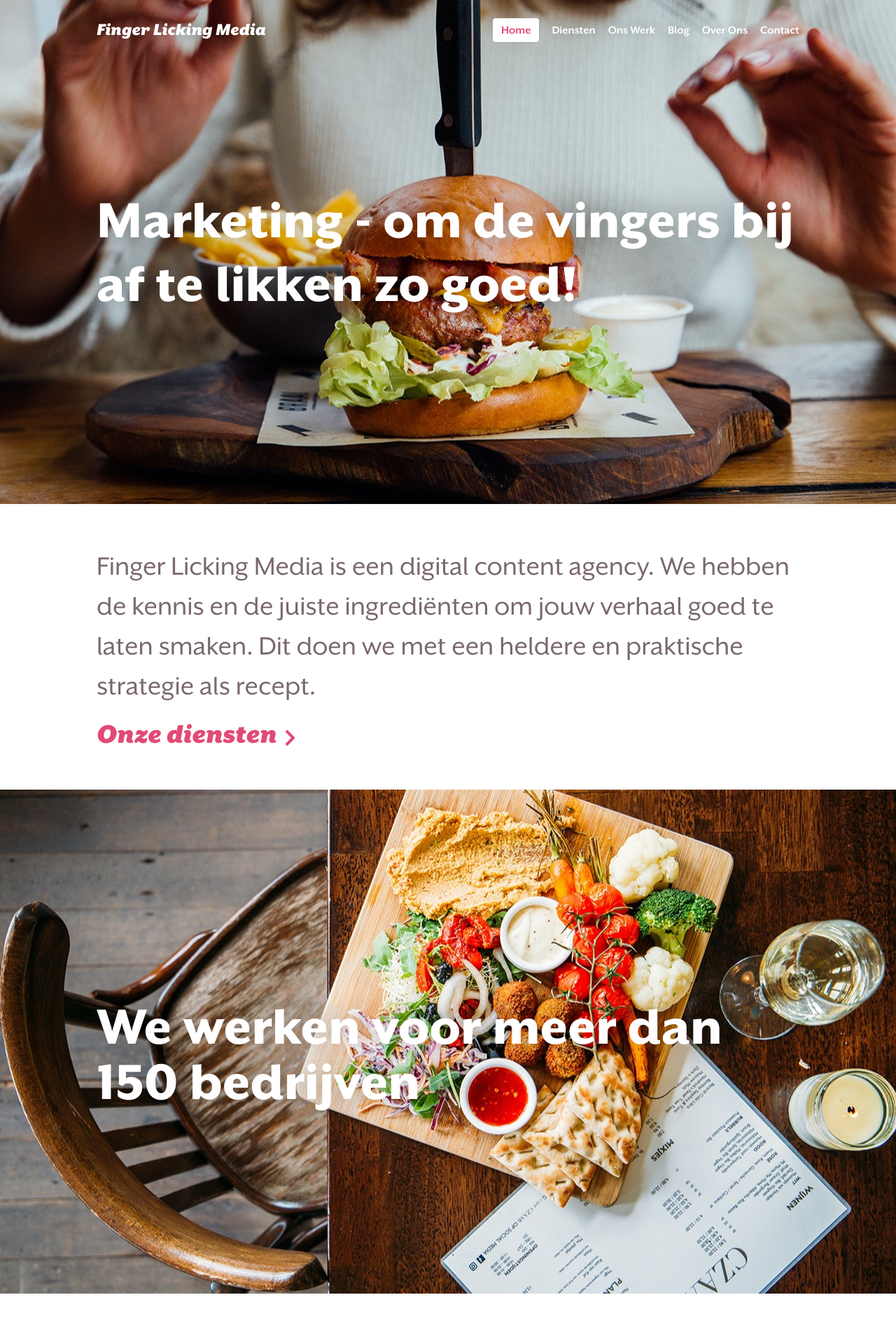
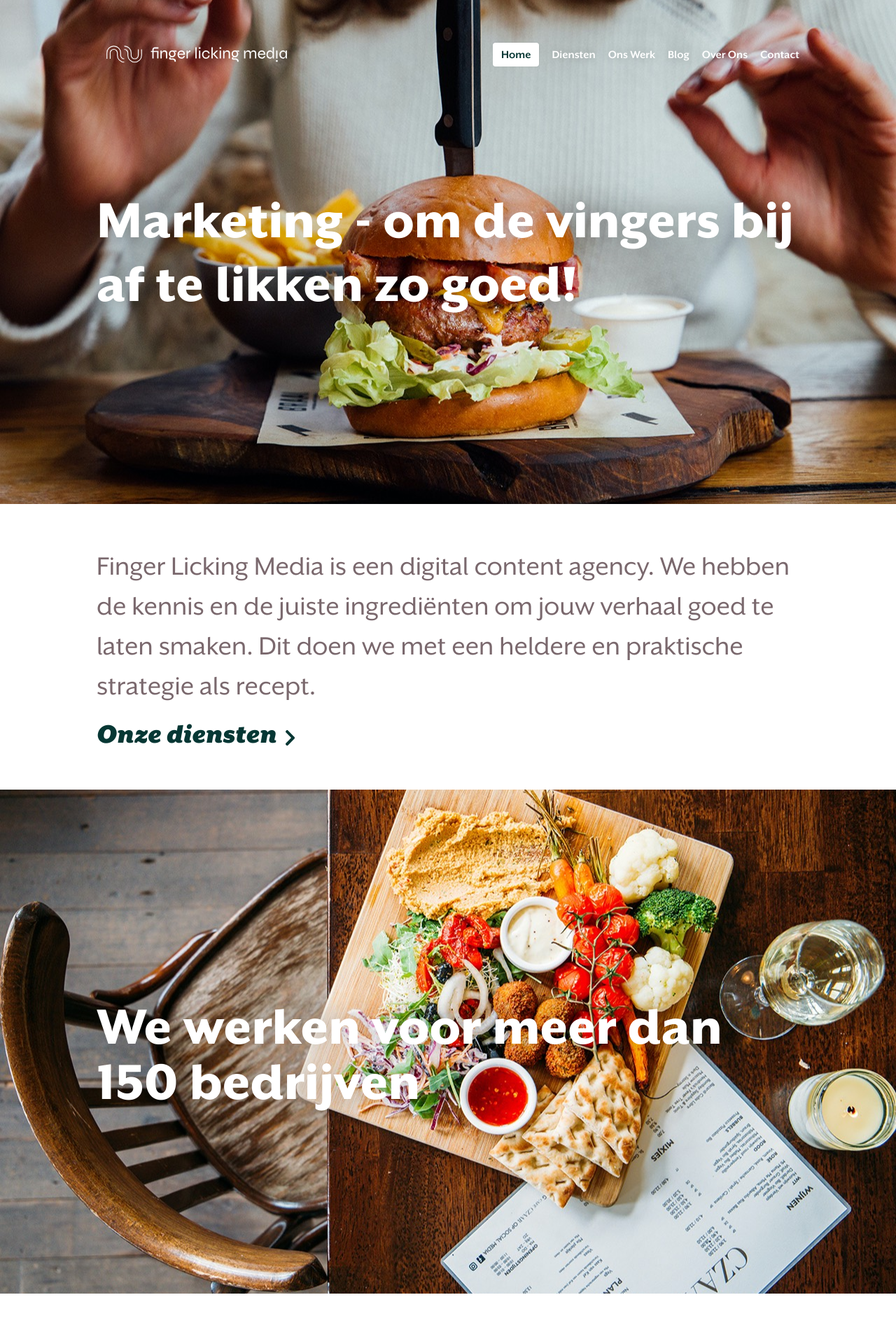
Before and after one commit to Moriaantje/fingerlickingmedia, a Jekyll site: the page built from index.html, in a window 1280 px wide. Shown: the top 1920 px of the page at 70% size. Built offline with Jekyll 4.4.1, drawn with Linux system fonts in a browser that asks for light colours.

Commit message:
Change logo and primary color

```diff
--- a/_includes/header.html
+++ b/_includes/header.html
@@ -1,8 +1,9 @@
 <header class="masthead">
   <div class="wrapper">
-    <h1 class="logo">
-      <a href="/">Finger Licking Media</a>
-    </h1>
+    <div class="logo">
+      <img src="/assets/images/logos/FLM_logo.svg"
+type="image/svg+xml"/>
+    </div>
     <nav id="navigation" role="navigation">
       <ul>
         {% assign mypages = site.pages | sort: "menu_order" %}
--- a/assets/stylesheets/application.css
+++ b/assets/stylesheets/application.css
@@ -184,7 +184,6 @@ body {
 a {
   color: #393234;
   text-decoration: none;
-  -webkit-transition: color .3s;
   transition: color .3s; }
   a:hover {
     text-decoration: underline; }
@@ -199,7 +198,6 @@ a {
   cursor: pointer; }
 
 .tns-slider {
-  -webkit-transition: all 0s;
   transition: all 0s; }
 
 .tns-slider > .tns-item {
@@ -236,25 +234,19 @@ a {
 .tns-gallery > .tns-item {
   position: absolute;
   left: -100%;
-  -webkit-transition: transform 0s, opacity 0s;
-  -webkit-transition: opacity 0s, -webkit-transform 0s;
-  transition: opacity 0s, -webkit-transform 0s;
-  transition: transform 0s, opacity 0s;
-  transition: transform 0s, opacity 0s, -webkit-transform 0s; }
+  transition: transform 0s, opacity 0s; }
 
 .tns-gallery > .tns-slide-active {
   position: relative;
   left: auto !important; }
 
 .tns-gallery > .tns-moving {
-  -webkit-transition: all 0.25s;
   transition: all 0.25s; }
 
 .tns-autowidth {
   display: inline-block; }
 
 .tns-lazy-img {
-  -webkit-transition: opacity 0.6s;
   transition: opacity 0.6s;
   opacity: 0.6; }
 
@@ -262,7 +254,6 @@ a {
   opacity: 1; }
 
 .tns-ah {
-  -webkit-transition: height 0s;
   transition: height 0s; }
 
 .tns-ovh {
@@ -323,41 +314,29 @@ a {
   left: 0;
   padding-top: 30px; }
   .masthead .wrapper {
-    display: -webkit-box;
     display: flex;
-    -webkit-box-orient: horizontal;
-    -webkit-box-direction: normal;
     flex-direction: row;
     flex-wrap: wrap;
-    -webkit-box-pack: start;
     justify-content: flex-start;
-    -webkit-box-align: center;
     align-items: center; }
   .masthead .logo {
     font-size: 26px;
     font-family: 'mreavesxlsanot-ultraitalic';
     text-shadow: 0px 0px 15px rgba(0, 0, 0, 0.2); }
-  .masthead .logo a {
-    color: #fff; }
-    .masthead .logo a:hover {
-      color: #E24A74;
-      text-decoration: none; }
+  .masthead .logo img {
+    height: 90px; }
+    .masthead .logo img:hover {
+      fill: #063734; }
   #our-work .masthead {
     z-index: 2; }
   @media only screen and (max-width: 340px) {
     .masthead .logo {
       font-size: 21px; } }
-
 #navigation {
-  display: -webkit-box;
   display: flex;
-  -webkit-box-orient: horizontal;
-  -webkit-box-direction: normal;
   flex-direction: row;
   flex-wrap: wrap;
-  -webkit-box-pack: start;
   justify-content: flex-start;
-  -webkit-box-align: start;
   align-items: flex-start;
   margin-left: auto; }
   #navigation a {
@@ -366,15 +345,10 @@ a {
   #navigation nav {
     margin-left: auto; }
   #navigation ul {
-    display: -webkit-box;
     display: flex;
-    -webkit-box-orient: horizontal;
-    -webkit-box-direction: normal;
     flex-direction: row;
     flex-wrap: wrap;
-    -webkit-box-pack: start;
     justify-content: flex-start;
-    -webkit-box-align: start;
     align-items: flex-start; }
   #navigation li {
     font-family: 'mreavesxlsanot-bold';
@@ -384,7 +358,7 @@ a {
   #navigation li:last-child {
     margin-right: 0; }
   #navigation li.selected a {
-    color: #E24A74;
+    color: #063734;
     background: #fff;
     border-radius: 4px;
     padding-top: 8px;
@@ -402,15 +376,10 @@ a {
   #navigation ul {
     display: none; }
   #navigation #hamburger {
-    display: -webkit-box;
     display: flex;
-    -webkit-box-orient: horizontal;
-    -webkit-box-direction: normal;
     flex-direction: row;
     flex-wrap: wrap;
-    -webkit-box-pack: start;
     justify-content: flex-start;
-    -webkit-box-align: center;
     align-items: center;
     position: relative;
     z-index: 9999;
@@ -422,7 +391,6 @@ a {
       width: 100%;
       height: 2px;
       background: #fff;
-      -webkit-transition: all .3s;
       transition: all .3s; }
     #navigation #hamburger:before, #navigation #hamburger:after {
       position: absolute;
@@ -455,23 +423,16 @@ a {
     background: #fff; }
   #navigation.is-active #hamburger:before {
     top: 8px;
-    -webkit-transform: rotate(45deg);
     transform: rotate(45deg); }
   #navigation.is-active #hamburger:after {
-    -webkit-transform: rotate(-45deg);
     transform: rotate(-45deg);
     bottom: 8px; } }
 
 .page-header {
-  display: -webkit-box;
   display: flex;
-  -webkit-box-orient: vertical;
-  -webkit-box-direction: normal;
   flex-direction: column;
   flex-wrap: wrap;
-  -webkit-box-pack: center;
   justify-content: center;
-  -webkit-box-align: center;
   align-items: center;
   width: 100%;
   background-size: cover;
@@ -528,7 +489,6 @@ a {
         #our-work .page-header p {
           font-size: 26px;
           line-height: 33px; } }
-
 .video-header video {
   display: block;
   width: 100vw;
@@ -547,7 +507,7 @@ a {
     font-family: 'mreavesxlsanot-bolditalic'; }
   .introduction a {
     display: inline-block;
-    color: #E24A74;
+    color: #063734;
     font-size: 41px;
     line-height: 33px;
     font-family: 'mreavesxlsanot-ultraitalic'; }
@@ -570,17 +530,11 @@ a {
       line-height: 37px; }
     .introduction .arrow {
       background-position: center -30px; } }
-
 .about-our-work {
-  display: -webkit-box;
   display: flex;
-  -webkit-box-orient: vertical;
-  -webkit-box-direction: normal;
   flex-direction: column;
   flex-wrap: wrap;
-  -webkit-box-pack: center;
   justify-content: center;
-  -webkit-box-align: center;
   align-items: center;
   height: calc(100vw / 16 * 9);
   min-height: 720px;
@@ -615,7 +569,6 @@ a {
       .about-our-work p {
         font-size: 31px;
         line-height: 47px; } }
-
 .clients {
   margin-bottom: 60px; }
   .clients header {
@@ -634,19 +587,13 @@ a {
     grid-column-gap: 18px;
     grid-row-gap: 60px; }
   .clients .client-logo-grid li {
-    display: -webkit-box;
     display: flex;
-    -webkit-box-orient: horizontal;
-    -webkit-box-direction: normal;
     flex-direction: row;
     flex-wrap: wrap;
-    -webkit-box-pack: center;
     justify-content: center;
-    -webkit-box-align: center;
     align-items: center;
     text-align: center;
     max-width: 195px;
-    -webkit-transition: opacity .3s;
     transition: opacity .3s; }
     .clients .client-logo-grid li img {
       max-width: 100%;
@@ -666,7 +613,6 @@ a {
     .clients .client-logo-grid ol {
       -ms-grid-columns: 1fr 1fr;
       grid-template-columns: 1fr 1fr; } }
-
 .services {
   display: -ms-grid;
   display: grid;
@@ -694,7 +640,6 @@ a {
       -ms-grid-columns: 1fr;
       grid-template-columns: 1fr;
       grid-row-gap: 36px; } }
-
 #our-work .our-work-slider {
   margin-bottom: 60px; }
   #our-work .our-work-slider .slide {
@@ -775,7 +720,6 @@ a {
       -ms-grid-columns: 1fr;
       grid-template-columns: 1fr;
       grid-row-gap: 36px; } }
-
 .contact-details {
   font-size: 26px;
   line-height: 40px;
@@ -800,7 +744,7 @@ a {
     font-size: 41px;
     line-height: 52px; }
   .call-to-action a {
-    color: #E24A74;
+    color: #063734;
     word-wrap: break-word; }
   @media only screen and (max-width: 900px) {
     .call-to-action h2 {
@@ -809,7 +753,6 @@ a {
     .call-to-action p {
       font-size: 31px;
       line-height: 41px; } }
-
 #blog .post {
   width: 100%;
   max-width: 700px;
@@ -828,7 +771,7 @@ a {
       font-size: 26.5px;
       line-height: 39px; }
   #blog .post a {
-    color: #E24A74; }
+    color: #063734; }
   #blog .post h1, #blog .post h2, #blog .post h3, #blog .post p, #blog .post ul, #blog .post ol, #blog .post img, #blog .post hr, #blog .post table {
     margin-bottom: 18px; }
   #blog .post h1, #blog .post h2, #blog .post h3 {
@@ -878,15 +821,10 @@ a {
   margin-left: auto;
   margin-bottom: 60px; }
   #blog .overview .post {
-    display: -webkit-box;
     display: flex;
-    -webkit-box-orient: horizontal;
-    -webkit-box-direction: normal;
     flex-direction: row;
     flex-wrap: wrap;
-    -webkit-box-pack: start;
     justify-content: flex-start;
-    -webkit-box-align: start;
     align-items: flex-start;
     width: 100%;
     max-width: 900px;
@@ -901,7 +839,6 @@ a {
       margin-right: 36px;
       margin-bottom: 18px; }
     #blog .overview .post .post-content {
-      -webkit-box-flex: 1;
       flex: 1; }
     #blog .overview .post header {
       margin-bottom: 18px; }
@@ -918,20 +855,14 @@ a {
       display: block; }
       #blog .overview .post .featured-image {
         width: 100%; } }
-
 footer {
   padding-top: 120px;
   padding-bottom: 120px; }
   footer .wrapper {
-    display: -webkit-box;
     display: flex;
-    -webkit-box-orient: horizontal;
-    -webkit-box-direction: normal;
     flex-direction: row;
     flex-wrap: wrap;
-    -webkit-box-pack: start;
     justify-content: flex-start;
-    -webkit-box-align: start;
     align-items: flex-start; }
   footer .logo {
     opacity: 0.5;
@@ -939,15 +870,10 @@ footer {
     font-family: 'mreavesxlsanot-ultraitalic';
     font-size: 26px; }
   footer .social-media {
-    display: -webkit-box;
     display: flex;
-    -webkit-box-orient: horizontal;
-    -webkit-box-direction: normal;
     flex-direction: row;
     flex-wrap: wrap;
-    -webkit-box-pack: start;
     justify-content: flex-start;
-    -webkit-box-align: start;
     align-items: flex-start;
     margin-left: auto; }
   footer .social-media li {
@@ -977,7 +903,6 @@ footer {
     footer .social-media li {
       margin-right: 12px;
       margin-left: 0; } }
-
 .wrapper {
   width: 100%;
   max-width: 1100px;
--- a/assets/stylesheets/base/_variables.scss
+++ b/assets/stylesheets/base/_variables.scss
@@ -16,4 +16,4 @@ $line-height-copy: 25px;
 // ==================================
 //
 $color-copy:       #393234;
-$color-primary:    #E24A74;
+$color-primary:    #063734;
```
Also changed, not shown: assets/stylesheets/components/_masthead.scss (+3 -4 lines), assets/images/icons/arrow-left.svg, assets/images/icons/arrow-right.svg, assets/images/icons/sprite.svg, assets/images/logos/FLM_logo.svg (added), 1 other file. Lines whose indentation alone changed are shown as unchanged.
